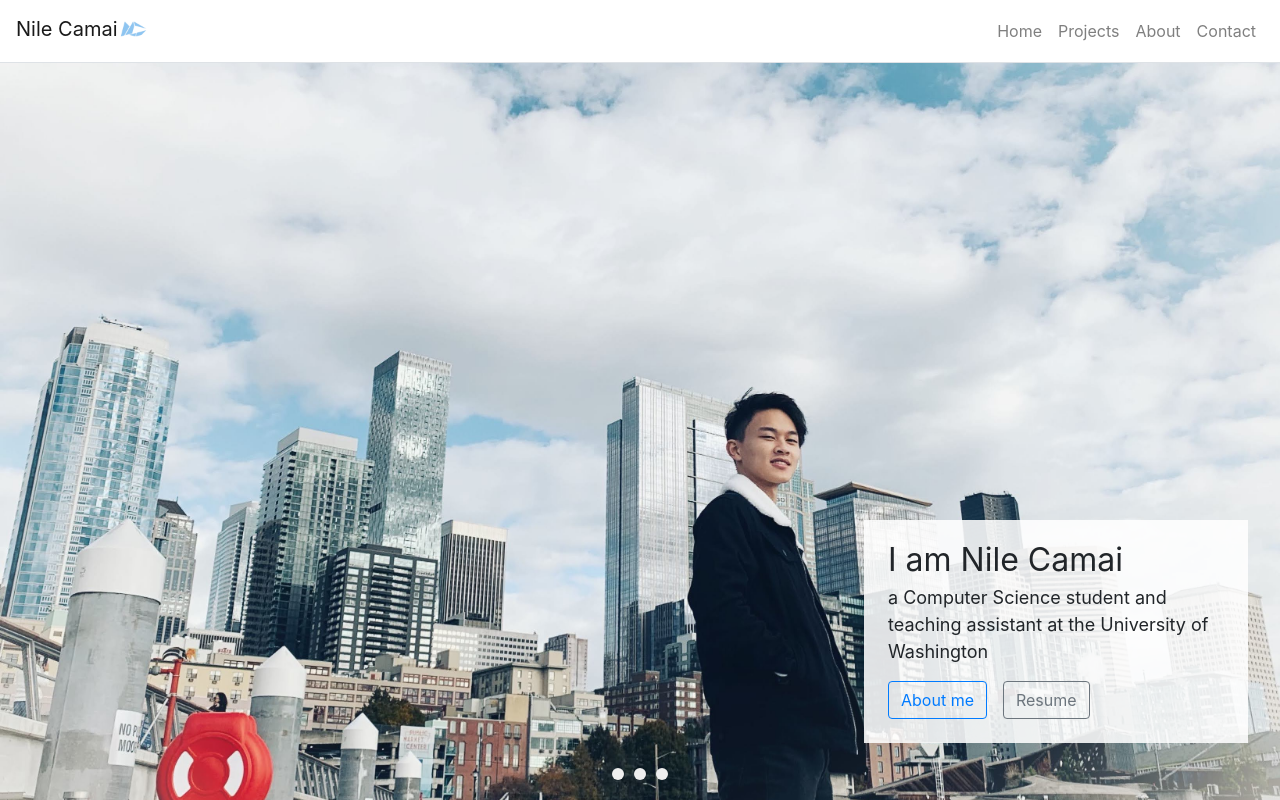
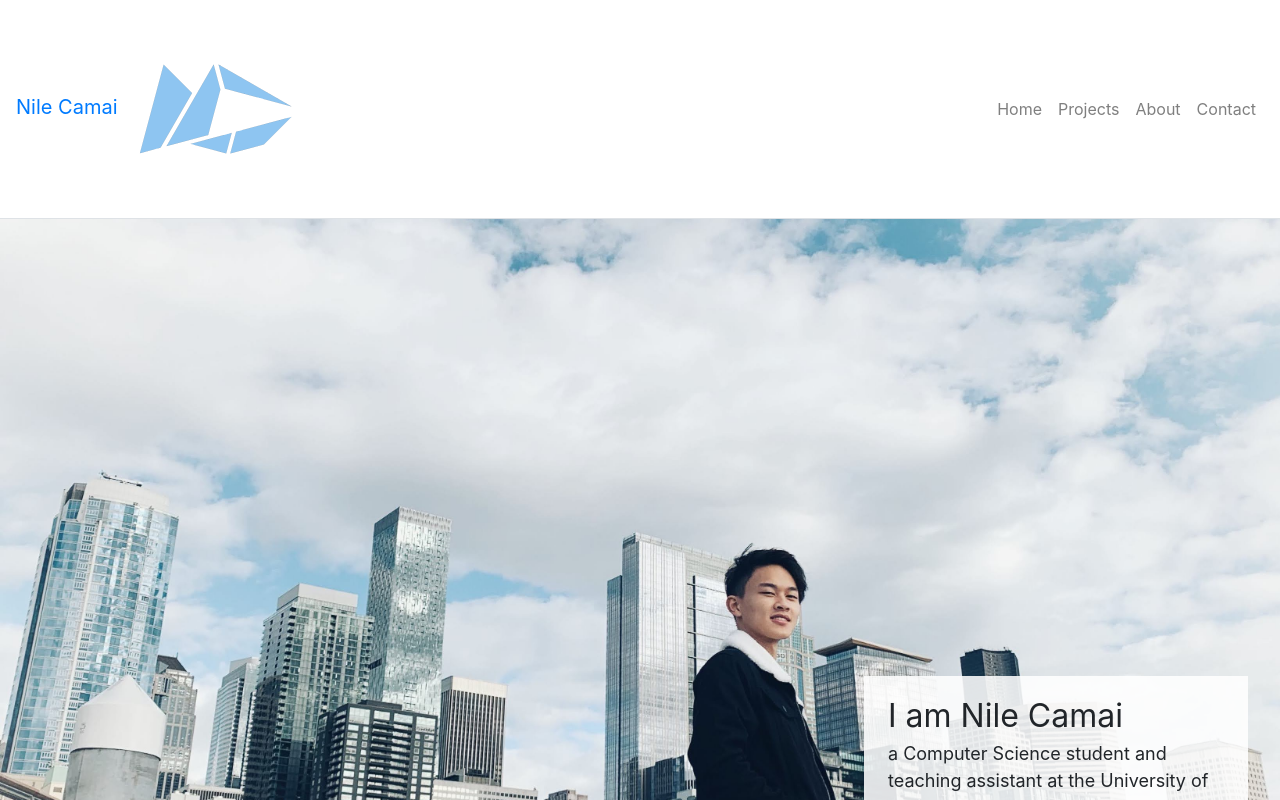
Before and after one commit to nilecamai/nilecamai.com, a React (Create React App) app: page / in a window 1280 px wide. Shown: the top 800 px of the page. Built offline with nearby package versions, Linux system fonts and the light colour scheme.

Commit message:
Encapsulate Navbar element as Header

```diff
--- a/src/App.js
+++ b/src/App.js
@@ -1,9 +1,10 @@
 import React from 'react';
 import './App.css';
 //import { render } from '@testing-library/react';
-import { Container, Navbar, Nav } from 'react-bootstrap/';
-import { HashRouter as HashRouter, Route, Link } from 'react-router-dom';
+import { Container } from 'react-bootstrap/';
+import { HashRouter as HashRouter, Route } from 'react-router-dom';
 
+import Header from './components/Header';
 import Footer from './components/Footer';
 import HomePage from './pages/HomePage';
 import AboutPage from './pages/AboutPage';
@@ -11,7 +12,6 @@ import ContactPage from './pages/ContactPage';
 
 import data from './data/data';
 import ProjectsPage from './pages/ProjectsPage';
-import logo from './assets/images/logo192.png';
 
 class App extends React.Component {
 
@@ -30,22 +30,8 @@ class App extends React.Component {
     return(
       <HashRouter>
         <Container className="p-0" fluid={true}>
-          <Navbar sticky="top" className="border-bottom" bg="white" expand="lg">
-            <Navbar.Brand>
-              {data.title}
-              <img src={logo} style={{height: "2rem", marginBottom: "0.25rem"}}/>
-            </Navbar.Brand>
 
-            <Navbar.Toggle className="border-0" aria-controls="navbar-toggle"/>
-            <Navbar.Collapse id="navbar-toggle">
-              <Nav className="ml-auto">
-                <Link className="nav-link" to={pages[0].path}>{pages[0].nav}</Link>
-                <Link className="nav-link" to={pages[2].path}>{pages[2].nav}</Link>
-                <Link className="nav-link" to={pages[1].path}>{pages[1].nav}</Link>
-                <Link className="nav-link" to={pages[3].path}>{pages[3].nav}</Link>
-              </Nav>
-            </Navbar.Collapse>
-          </Navbar>
+          <Header pages={pages} />
 
           <Route path={pages[0].path} exact render={() => <HomePage /> } />
           <Route path={pages[1].path} render={() => <AboutPage page={pages[1]} /> } />
--- /dev/null
+++ b/src/components/Header.js
@@ -0,0 +1,38 @@
+import React, { useState } from 'react';
+import data from '../data/data';
+import { Navbar, Nav } from 'react-bootstrap';
+import { Link } from 'react-router-dom';
+import { isMobile } from 'react-device-detect';
+
+import logo from '../assets/images/logo192.png';
+
+function Header(props) {
+
+  const pages = props.pages
+
+  const [expanded, setExpanded] = useState(false)
+
+    return(
+        <Navbar sticky="top" className="border-bottom" bg="white" expand="lg" expanded={expanded}>
+            <Navbar.Brand>
+              <Link to={pages[0].path} className="nav-home-link">
+                { !isMobile && data.title }
+                <img src={logo} className="nav-icon"/>
+              </Link>
+            </Navbar.Brand>
+
+            <Navbar.Toggle className="border-0" aria-controls="navbar-toggle" onClick={() => setExpanded(expanded ? false : "expanded")}/>
+            <Navbar.Collapse id="navbar-toggle">
+              <Nav className="ml-auto">
+                <Link className="nav-link" to={pages[0].path} onClick={() => setExpanded(false)}>{pages[0].nav}</Link>
+                <Link className="nav-link" to={pages[2].path} onClick={() => setExpanded(false)}>{pages[2].nav}</Link>
+                <Link className="nav-link" to={pages[1].path} onClick={() => setExpanded(false)}>{pages[1].nav}</Link>
+                <Link className="nav-link" to={pages[3].path} onClick={() => setExpanded(false)}>{pages[3].nav}</Link>
+              </Nav>
+            </Navbar.Collapse>
+        </Navbar>
+    );
+
+}
+
+export default Header;
```
